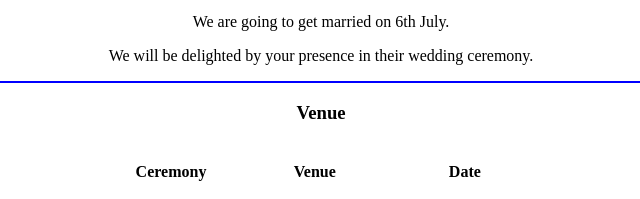
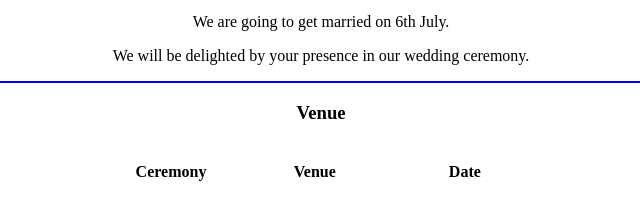
Before and after one commit to suspaul/invitation, a plain HTML site: page index.html in a window 1280 px wide. Shown: the part 1065-1264 px from the top of the page, 319-959 px from the left. Drawn offline with Linux system fonts and the light colour scheme.

Commit message:
update index.html

```diff
--- a/index.html
+++ b/index.html
@@ -32,7 +32,7 @@
       </tr>
     </table>
     <p> We are going to get married on 6th July.</p>
-    <p> We will be delighted by your presence in their wedding ceremony.</p>
+    <p> We will be delighted by your presence in our wedding ceremony.</p>
     <hr size="2" color="blue">
     <h3> Venue</h3>
     <table cellspacing="20">
```
